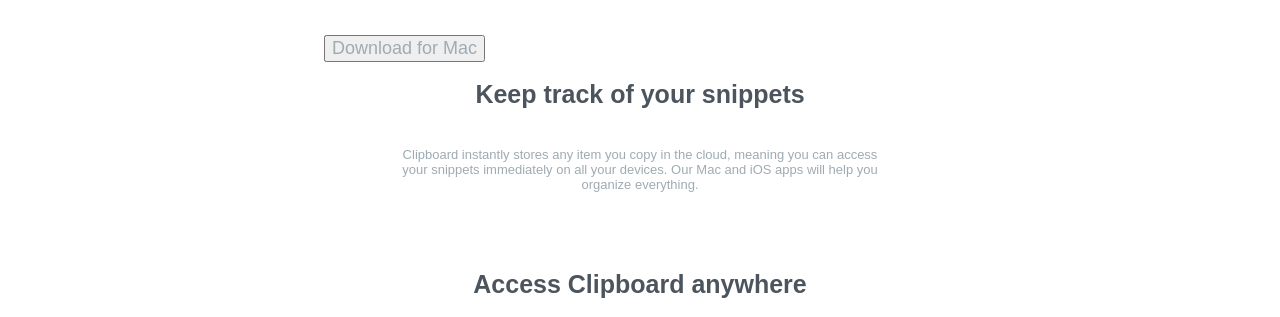
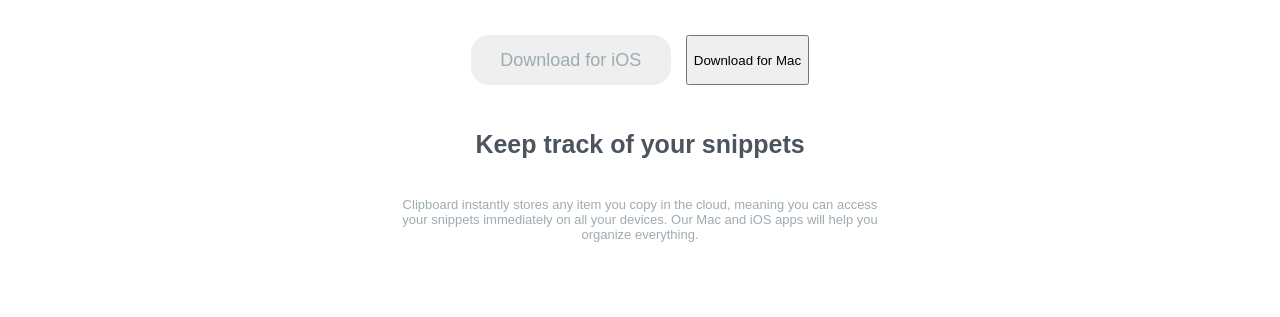
Before and after one commit to KatiaSonally/Clipboard-landing-page, a plain HTML site: page index.html in a window 1280 px wide. Shown: the part 451-768 px from the top of the page. Drawn offline with Linux system fonts and the light colour scheme; a web font is replaced by a local one.

Commit message:
Evoluindo o projeto.

```diff
--- a/index.html
+++ b/index.html
@@ -21,8 +21,8 @@
                 <p>Clipboard allows you to track and organize everything you copy. Instantly access your clipboard on all your devices.</p>
             </div>
             <div class="container">
-                <input type="submit" value="Download for iOS" class="botoes">
-                <input type="submit" value="Download for Mac" class="botoes">
+                <input type="submit" value="Download for iOS" class="botaoIos">
+                <input type="submit" value="Download for Mac" class="botaoMac">
             </div>
             <div class="chamada2">
                 <p class="subtitulo">Keep track of your snippets</p>
--- a/style.css
+++ b/style.css
@@ -33,17 +33,32 @@
 
 .container {
     position: relative;
+    display: flex;
+    justify-content:center;
 }
 
-.botoes {
+.botaoIos {
     font-family: 'Bai Jamjuree', sans-serif;
     font-size: 18px;
     color: #9fabb2;
     font-weight: 400;
-    position: absolute;
-    top: 50%;
-    left: 25%;
+    border-radius: 18px;
+    margin-right: 15px;
+    width: 200px;
+    height: 50px;
+    border: none;
+}
 
+.botaoIos {
+    font-family: 'Bai Jamjuree', sans-serif;
+    font-size: 18px;
+    color: #9fabb2;
+    font-weight: 400;
+    border-radius: 18px;
+    margin-right: 15px;
+    width: 200px;
+    height: 50px;
+    border: none;
 }
 
 .chamada2 {
```
